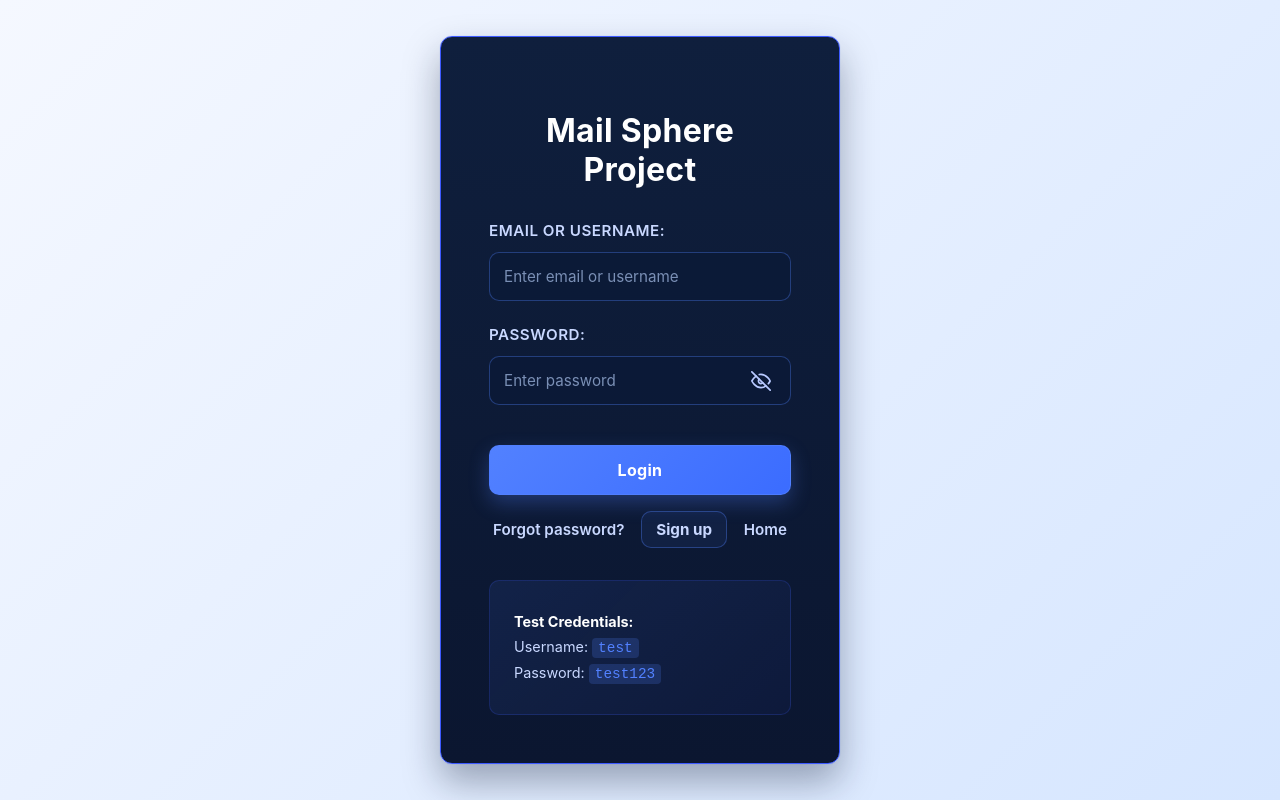
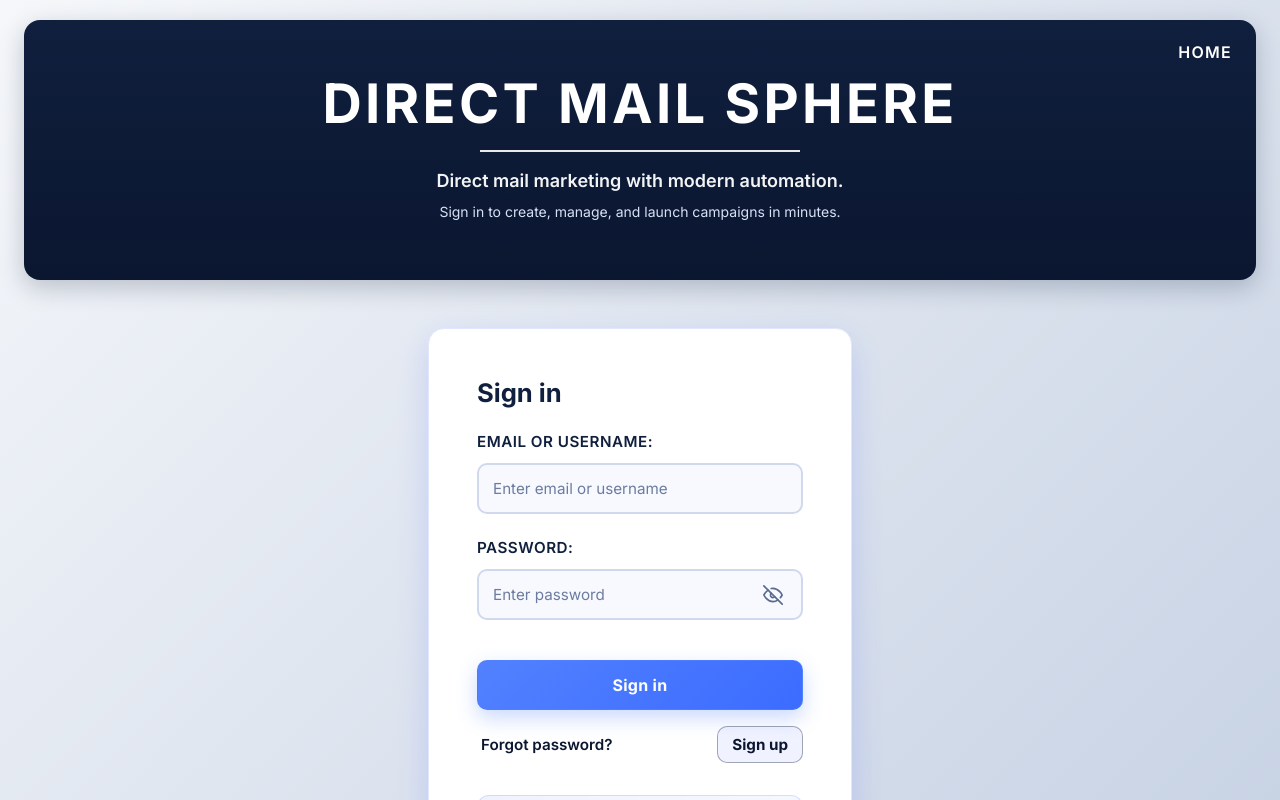
Before and after one commit to Juanfnmb1LPT/Direct-Mail-Sphere, a Vue app in the folder frontend/: page /login in a window 1280 px wide. Shown: the top 800 px of the page. Built offline with nearby package versions, Linux system fonts and the light colour scheme; the HTML template or start-up script is replaced by a standard one.

Commit message:
Changed login/signup/forgat password styling

```diff
--- a/frontend/src/App.vue
+++ b/frontend/src/App.vue
@@ -52,7 +52,7 @@ const goToHome = () => {
 
 const signOut = () => {
   localStorage.removeItem('direct-mail-profile')
-  router.push('/login')
+  router.push('/')
 }
 </script>
 
--- a/frontend/src/views/LoginView.vue
+++ b/frontend/src/views/LoginView.vue
@@ -1,7 +1,25 @@
 <template>
-  <div class="login-container">
-    <div class="login-box">
-      <h2>Mail Sphere Project</h2>
+  <div class="login-page">
+    <nav class="login-navbar">
+      <div class="login-nav-container">
+        <div class="login-brand">
+          <h1 class="login-brand-title">DIRECT MAIL SPHERE</h1>
+          <div class="login-brand-underline"></div>
+          <p class="login-brand-subtitle">
+            Direct mail marketing with modern automation.
+          </p>
+          <p class="login-brand-description">
+            Sign in to create, manage, and launch campaigns in minutes.
+          </p>
+        </div>
+        <button type="button" class="login-home-link" @click="goToHome">
+          Home
+        </button>
+      </div>
+    </nav>
+    <div class="login-shell">
+      <div class="login-panel">
+        <h2 class="panel-title">Sign in</h2>
         <form @submit.prevent="handleLogin">
         <div class="form-group">
           <label for="email">Email or Username:</label>
@@ -69,19 +87,26 @@
         <div v-if="success" class="success-message">Login successful.</div>
 
           <button type="submit" class="login-button" :disabled="loading">
-          {{ loading ? 'Logging in...' : 'Login' }}
+            {{ loading ? 'Logging in...' : 'Sign in' }}
           </button>
         </form>
 
         <div class="secondary-actions">
-        <button type="button" class="link-button" @click="openResetModal">
+          <button
+            type="button"
+            class="link-button"
+            style="color: #0b1630;"
+            @click="openResetModal"
+          >
             Forgot password?
           </button>
-        <button type="button" class="outline-button" @click="goToSignup">
+          <button
+            type="button"
+            class="outline-button"
+            style="color: #0b1630;"
+            @click="goToSignup"
+          >
             Sign up
-        </button>
-        <button type="button" class="link-button" @click="goToHome">
-          Home
           </button>
         </div>
 
@@ -89,6 +114,7 @@
           <p><strong>Test Credentials:</strong></p>
           <p>Username: <code>test</code></p>
           <p>Password: <code>test123</code></p>
+        </div>
       </div>
     </div>
 
@@ -179,33 +205,131 @@ const goToHome = () => {
 </script>
 
 <style scoped>
-.login-container {
+@import url('https://fonts.googleapis.com/css2?family=Inter:wght@400;500;600;700&display=swap');
+
+.login-page {
   min-height: 100vh;
+  display: flex;
+  flex-direction: column;
+  align-items: stretch;
+  width: 100%;
+  padding-bottom: clamp(2rem, 4vw, 3rem);
+  background: linear-gradient(135deg, #f5f7fa 0%, #c3cfe2 100%);
+  font-family: 'Inter', 'Segoe UI', 'Helvetica Neue', Arial, sans-serif;
+  --dms-text-muted: #0b1630;
+  --dms-border-soft: rgba(11, 22, 48, 0.35);
+}
+
+.login-navbar {
+  background: linear-gradient(180deg, #0f1f3d 0%, #0b1630 100%);
+  border: none;
+  padding: 0;
+  box-shadow: 0 8px 24px rgba(11, 22, 48, 0.22);
+  position: relative;
+  margin: 20px 24px 0;
+  border-radius: 16px;
+  z-index: 1;
+}
+
+.login-nav-container {
+  width: 100%;
+  margin: 0;
+  padding: 28px 32px 34px;
   display: flex;
   justify-content: center;
   align-items: center;
-  background-color: #d6e6ff;
-  width: 100%;
+  min-height: 260px;
+  position: relative;
 }
 
-.login-box {
-  background: linear-gradient(180deg, #0f1f3d 0%, #0b1630 100%);
-  border: 1px solid #3d5aff;
-  border-radius: 12px;
-  box-shadow: 0 20px 40px rgba(0, 0, 0, 0.4), 0 0 1px rgba(61, 90, 255, 0.5);
-  padding: clamp(2rem, 5vw, 3rem);
+.login-brand {
   width: 100%;
-  max-width: 400px;
-  backdrop-filter: blur(10px);
+  display: flex;
+  flex-direction: column;
+  align-items: center;
+  justify-content: center;
+  text-align: center;
+  gap: 8px;
 }
 
-.login-box h2 {
-  text-align: center;
-  margin-bottom: clamp(1.5rem, 4vw, 2rem);
+.login-brand-title {
+  font-family: 'Inter', 'Segoe UI', 'Helvetica Neue', Arial, sans-serif;
+  font-size: clamp(2rem, 4.6vw, 3.4rem);
+  font-weight: 700;
   color: #ffffff;
+  letter-spacing: 0.06em;
+  text-transform: uppercase;
+  margin: 0;
+}
+
+.login-brand-underline {
+  width: min(320px, 62vw);
+  height: 2px;
+  background: rgba(255, 255, 255, 0.9);
+  margin: 6px auto 0;
+}
+
+.login-brand-subtitle {
+  margin: 8px 0 0;
+  max-width: 680px;
+  font-size: 18px;
+  font-weight: 600;
+  color: rgba(255, 255, 255, 0.95);
+  line-height: 1.4;
+}
+
+.login-brand-description {
+  margin: 0;
+  max-width: 640px;
+  font-size: 14px;
+  color: rgba(226, 236, 255, 0.95);
+  line-height: 1.6;
+}
+
+.login-home-link {
+  position: absolute;
+  top: 22px;
+  right: 24px;
+  padding: 0;
+  border: none;
+  background: transparent;
+  color: #ffffff;
+  font-weight: 600;
+  letter-spacing: 0.08em;
+  text-transform: uppercase;
+  cursor: pointer;
+  transition: all 0.3s ease;
+  font-size: 16px;
+}
+
+.login-home-link:hover {
+  text-decoration: underline;
+  text-underline-offset: 4px;
+}
+
+.login-shell {
+  width: 100%;
+  max-width: 520px;
+  display: flex;
+  flex-direction: column;
+  gap: 24px;
+  padding: clamp(2rem, 4vw, 3rem) clamp(1.5rem, 4vw, 3rem) 0;
+  margin: 0 auto;
+}
+
+.login-panel {
+  background: #ffffff;
+  border: 1px solid #e0e7ff;
+  border-radius: 16px;
+  box-shadow: 0 12px 30px rgba(61, 90, 255, 0.18);
+  padding: clamp(2rem, 5vw, 3rem);
+}
+
+.panel-title {
+  margin: 0 0 1.5rem;
+  font-size: 1.6rem;
   font-weight: 700;
-  font-size: clamp(1.5rem, 5vw, 2rem);
-  letter-spacing: 0.3px;
+  color: #0f1f3d;
 }
 
 .form-group {
@@ -215,7 +339,7 @@ const goToHome = () => {
 .form-group label {
   display: block;
   margin-bottom: clamp(0.5rem, 2vw, 0.75rem);
-  color: #b8c9ff;
+  color: #0f1f3d;
   font-weight: 600;
   font-size: clamp(0.85rem, 2.5vw, 0.95rem);
   text-transform: uppercase;
@@ -225,24 +349,24 @@ const goToHome = () => {
 .form-group input {
   width: 100%;
   padding: clamp(10px, 2vw, 14px);
-  border: 2px solid rgba(79, 124, 255, 0.3);
+  border: 2px solid #d0d8ee;
   border-radius: 10px;
   font-size: clamp(0.9rem, 2.5vw, 0.95rem);
-  background-color: rgba(11, 26, 56, 0.8);
-  color: #ffffff;
+  background-color: #f8f9ff;
+  color: #0f1f3d;
   box-sizing: border-box;
   transition: all 0.3s ease;
 }
 
 .form-group input::placeholder {
-  color: #7a8fb5;
+  color: #6b7c9f;
 }
 
 .form-group input:focus {
   outline: none;
-  border-color: #5281ff;
-  background-color: rgba(11, 26, 56, 0.95);
-  box-shadow: 0 0 0 3px rgba(82, 129, 255, 0.15);
+  border-color: #3d5aff;
+  background-color: #ffffff;
+  box-shadow: 0 0 0 3px rgba(61, 90, 255, 0.12);
 }
 
 .password-field {
@@ -266,12 +390,12 @@ const goToHome = () => {
   display: flex;
   align-items: center;
   justify-content: center;
-  color: #b8c9ff;
+  color: #5b6b8f;
   transition: color 0.3s ease;
 }
 
 .toggle-password:hover {
-  color: #5281ff;
+  color: #3d5aff;
 }
 
 .toggle-password svg {
@@ -282,7 +406,7 @@ const goToHome = () => {
 .login-button {
   width: 100%;
   padding: clamp(12px, 2vw, 14px);
-  background: linear-gradient(135deg, #5281ff, #3b6cff);
+  background: linear-gradient(135deg, #3d5aff 0%, #5281ff 100%);
   color: white;
   border: none;
   border-radius: 10px;
@@ -311,12 +435,13 @@ const goToHome = () => {
   align-items: center;
   justify-content: space-between;
   gap: 12px;
+  flex-wrap: wrap;
 }
 
 .link-button {
   background: none;
   border: none;
-  color: #b8c9ff;
+  color: #0b1630;
   font-size: clamp(0.85rem, 2.5vw, 0.95rem);
   font-weight: 600;
   cursor: pointer;
@@ -326,24 +451,33 @@ const goToHome = () => {
 }
 
 .link-button:hover {
-  color: #5281ff;
+  color: #0f1f3d;
 }
 
 .outline-button {
   padding: 8px 14px;
   border-radius: 10px;
-  border: 1.5px solid rgba(82, 129, 255, 0.6);
-  background: rgba(82, 129, 255, 0.08);
-  color: #c9d8ff;
+  border: 1.5px solid rgba(61, 90, 255, 0.6);
+  background: rgba(61, 90, 255, 0.08);
+  color: #0b1630;
   font-size: clamp(0.85rem, 2.5vw, 0.95rem);
   font-weight: 700;
   cursor: pointer;
   transition: all 0.3s ease;
 }
 
+.login-panel .secondary-actions .link-button {
+  color: #0b1630;
+}
+
+.login-panel .secondary-actions .outline-button {
+  color: #0b1630;
+  border-color: rgba(15, 31, 61, 0.35);
+}
+
 .outline-button:hover {
-  border-color: #5281ff;
-  color: #ffffff;
+  border-color: #3d5aff;
+  color: #0f1f3d;
   box-shadow: 0 8px 18px rgba(82, 129, 255, 0.25);
   transform: translateY(-1px);
 }
@@ -355,7 +489,7 @@ const goToHome = () => {
 .modal-backdrop {
   position: fixed;
   inset: 0;
-  background: rgba(3, 8, 20, 0.7);
+  background: rgba(11, 22, 48, 0.55);
   display: flex;
   align-items: center;
   justify-content: center;
@@ -366,42 +500,45 @@ const goToHome = () => {
 .modal-card {
   width: 100%;
   max-width: 420px;
-  background: linear-gradient(180deg, #0f1f3d 0%, #0b1630 100%);
-  border: 1px solid rgba(82, 129, 255, 0.5);
-  border-radius: 14px;
-  padding: 24px;
-  box-shadow: 0 22px 48px rgba(0, 0, 0, 0.45);
-  color: #ffffff;
+  background: #ffffff !important;
+  border: 1px solid #e0e7ff !important;
+  border-radius: 16px;
+  padding: clamp(2rem, 5vw, 3rem);
+  box-shadow: 0 12px 30px rgba(61, 90, 255, 0.18) !important;
+  color: #0f1f3d !important;
   display: flex;
   flex-direction: column;
-  gap: 12px;
+  gap: 14px;
 }
 
 .modal-card h3 {
   margin: 0;
   font-size: 1.25rem;
+  font-weight: 700;
+  color: #0f1f3d !important;
 }
 
 .modal-card p {
   margin: 0;
-  color: #b8c9ff;
+  color: #3d4a63 !important;
   font-size: 0.95rem;
+  line-height: 1.5;
 }
 
 .modal-card input {
   width: 100%;
   padding: 12px 14px;
   border-radius: 10px;
-  border: 2px solid rgba(79, 124, 255, 0.3);
-  background-color: rgba(11, 26, 56, 0.8);
-  color: #ffffff;
+  border: 2px solid #d0d8ee !important;
+  background-color: #f8f9ff !important;
+  color: #0f1f3d !important;
   font-size: 0.95rem;
 }
 
 .modal-card input:focus {
   outline: none;
-  border-color: #5281ff;
-  box-shadow: 0 0 0 3px rgba(82, 129, 255, 0.15);
+  border-color: #3d5aff !important;
+  box-shadow: 0 0 0 3px rgba(61, 90, 255, 0.12) !important;
 }
 
 .modal-actions {
@@ -415,6 +552,16 @@ const goToHome = () => {
   width: auto;
   margin-top: 0;
   padding: 10px 16px;
+}
+
+.modal-actions .outline-button {
+  background: rgba(61, 90, 255, 0.08);
+  border-color: rgba(15, 31, 61, 0.35);
+}
+
+.modal-actions .outline-button:hover {
+  border-color: #3d5aff;
+  color: #0f1f3d;
 }
 
 .modal-success {
@@ -462,11 +609,11 @@ const goToHome = () => {
   padding-top: clamp(1rem, 3vw, 1.5rem);
   border-top: 1px solid rgba(61, 90, 255, 0.3);
   font-size: clamp(0.85rem, 2.5vw, 0.9rem);
-  color: #b8c9ff;
-  background: linear-gradient(135deg, rgba(82, 129, 255, 0.1), rgba(61, 90, 255, 0.05));
+  color: #3d4a63;
+  background: linear-gradient(135deg, rgba(61, 90, 255, 0.08), rgba(82, 129, 255, 0.04));
   padding: clamp(1rem, 3vw, 1.5rem);
-  border-radius: 10px;
-  border: 1px solid rgba(61, 90, 255, 0.2);
+  border-radius: 12px;
+  border: 1px solid rgba(61, 90, 255, 0.18);
 }
 
 .demo-credentials p {
--- a/frontend/src/views/SignupView.vue
+++ b/frontend/src/views/SignupView.vue
@@ -1,8 +1,26 @@
 <template>
-  <div class="signup-container">
-    <div class="signup-box">
-      <h2>Create Account</h2>
-      <form @submit.prevent="handleSignup">
+  <div class="signup-page">
+    <nav class="signup-navbar">
+      <div class="signup-nav-container">
+        <div class="signup-brand">
+          <h1 class="signup-brand-title">DIRECT MAIL SPHERE</h1>
+          <div class="signup-brand-underline"></div>
+          <p class="signup-brand-subtitle">
+            Direct mail marketing with modern automation.
+          </p>
+          <p class="signup-brand-description">
+            Create an account to launch your next campaign.
+          </p>
+        </div>
+        <button type="button" class="signup-home-link" @click="goToLogin">
+          Back to login
+        </button>
+      </div>
+    </nav>
+    <div class="signup-shell">
+      <div class="signup-panel">
+        <h2 class="panel-title">Create account</h2>
+        <form @submit.prevent="handleSignup">
         <div class="two-column">
           <div class="form-group">
             <label for="first-name">First name</label>
@@ -181,17 +199,12 @@
         <div v-if="error" class="error-message">{{ error }}</div>
         <div v-if="success" class="success-message">Account created. Please log in.</div>
 
-        <button type="submit" class="primary-button" :disabled="!canSubmit">
-          Create account
-        </button>
-      </form>
+          <button type="submit" class="primary-button" :disabled="!canSubmit">
+            Create account
+          </button>
+        </form>
 
-      <button type="button" class="link-button" @click="goToHome">
-        Home
-      </button>
-      <button type="button" class="link-button" @click="goToLogin">
-        Back to login
-      </button>
+      </div>
     </div>
   </div>
 </template>
@@ -326,33 +339,131 @@ const goToHome = () => {
 </script>
 
 <style scoped>
-.signup-container {
+@import url('https://fonts.googleapis.com/css2?family=Inter:wght@400;500;600;700&family=Playfair+Display:wght@600;700&display=swap');
+
+.signup-page {
   min-height: 100vh;
+  display: flex;
+  flex-direction: column;
+  align-items: stretch;
+  width: 100%;
+  padding-bottom: clamp(2rem, 4vw, 3rem);
+  background: linear-gradient(135deg, #f5f7fa 0%, #c3cfe2 100%);
+  font-family: 'Inter', 'Segoe UI', 'Helvetica Neue', Arial, sans-serif;
+  --dms-text-muted: #0b1630;
+  --dms-border-soft: rgba(11, 22, 48, 0.35);
+}
+
+.signup-navbar {
+  background: linear-gradient(180deg, #0f1f3d 0%, #0b1630 100%);
+  border: none;
+  padding: 0;
+  box-shadow: 0 8px 24px rgba(11, 22, 48, 0.22);
+  position: relative;
+  margin: 20px 24px 0;
+  border-radius: 16px;
+  z-index: 1;
+}
+
+.signup-nav-container {
+  width: 100%;
+  margin: 0;
+  padding: 28px 32px 34px;
   display: flex;
   justify-content: center;
   align-items: center;
-  background-color: #d6e6ff;
-  width: 100%;
-  padding: 24px;
+  min-height: 260px;
+  position: relative;
 }
 
-.signup-box {
-  background: linear-gradient(180deg, #0f1f3d 0%, #0b1630 100%);
-  border: 1px solid #3d5aff;
-  border-radius: 14px;
-  box-shadow: 0 20px 40px rgba(0, 0, 0, 0.4), 0 0 1px rgba(61, 90, 255, 0.5);
-  padding: clamp(2rem, 5vw, 3rem);
+.signup-brand {
   width: 100%;
-  max-width: 520px;
+  display: flex;
+  flex-direction: column;
+  align-items: center;
+  justify-content: center;
+  text-align: center;
+  gap: 8px;
 }
 
-.signup-box h2 {
-  text-align: center;
-  margin-bottom: clamp(1.5rem, 4vw, 2rem);
+.signup-brand-title {
+  font-family: 'Inter', 'Segoe UI', 'Helvetica Neue', Arial, sans-serif;
+  font-size: clamp(2rem, 4.6vw, 3.4rem);
+  font-weight: 700;
   color: #ffffff;
+  letter-spacing: 0.06em;
+  text-transform: uppercase;
+  margin: 0;
+}
+
+.signup-brand-underline {
+  width: min(320px, 62vw);
+  height: 2px;
+  background: rgba(255, 255, 255, 0.9);
+  margin: 6px auto 0;
+}
+
+.signup-brand-subtitle {
+  margin: 8px 0 0;
+  max-width: 680px;
+  font-size: 18px;
+  font-weight: 600;
+  color: rgba(255, 255, 255, 0.95);
+  line-height: 1.4;
+}
+
+.signup-brand-description {
+  margin: 0;
+  max-width: 640px;
+  font-size: 14px;
+  color: rgba(226, 236, 255, 0.95);
+  line-height: 1.6;
+}
+
+.signup-home-link {
+  position: absolute;
+  top: 22px;
+  right: 24px;
+  padding: 0;
+  border: none;
+  background: transparent;
+  color: #ffffff;
+  font-weight: 600;
+  letter-spacing: 0.08em;
+  text-transform: uppercase;
+  cursor: pointer;
+  transition: all 0.3s ease;
+  font-size: 16px;
+}
+
+.signup-home-link:hover {
+  text-decoration: underline;
+  text-underline-offset: 4px;
+}
+
+.signup-shell {
+  width: 100%;
+  max-width: 560px;
+  display: flex;
+  flex-direction: column;
+  gap: 24px;
+  padding: clamp(2rem, 4vw, 3rem) clamp(1.5rem, 4vw, 3rem) 0;
+  margin: 0 auto;
+}
+
+.signup-panel {
+  background: #ffffff;
+  border: 1px solid #e0e7ff;
+  border-radius: 16px;
+  box-shadow: 0 12px 30px rgba(61, 90, 255, 0.18);
+  padding: clamp(2rem, 5vw, 3rem);
+}
+
+.panel-title {
+  margin: 0 0 1.5rem;
+  font-size: 1.6rem;
   font-weight: 700;
-  font-size: clamp(1.5rem, 5vw, 2rem);
-  letter-spacing: 0.3px;
+  color: #0f1f3d;
 }
 
 .two-column {
@@ -368,7 +479,7 @@ const goToHome = () => {
 .form-group label {
   display: block;
   margin-bottom: clamp(0.5rem, 2vw, 0.75rem);
-  color: #b8c9ff;
+  color: #0f1f3d;
   font-weight: 600;
   font-size: clamp(0.85rem, 2.5vw, 0.95rem);
   text-transform: uppercase;
@@ -378,20 +489,20 @@ const goToHome = () => {
 .form-group input {
   width: 100%;
   padding: clamp(10px, 2vw, 14px);
-  border: 2px solid rgba(79, 124, 255, 0.3);
+  border: 2px solid #d0d8ee;
   border-radius: 10px;
   font-size: clamp(0.9rem, 2.5vw, 0.95rem);
-  background-color: rgba(11, 26, 56, 0.8);
-  color: #ffffff;
+  background-color: #f8f9ff;
+  color: #0f1f3d;
   box-sizing: border-box;
   transition: all 0.3s ease;
 }
 
 .form-group input:focus {
   outline: none;
-  border-color: #5281ff;
-  background-color: rgba(11, 26, 56, 0.95);
-  box-shadow: 0 0 0 3px rgba(82, 129, 255, 0.15);
+  border-color: #3d5aff;
+  background-color: #ffffff;
+  box-shadow: 0 0 0 3px rgba(61, 90, 255, 0.12);
 }
 
 .password-field {
@@ -415,12 +526,12 @@ const goToHome = () => {
   display: flex;
   align-items: center;
   justify-content: center;
-  color: #b8c9ff;
+  color: #5b6b8f;
   transition: color 0.3s ease;
 }
 
 .toggle-password:hover {
-  color: #5281ff;
+  color: #3d5aff;
 }
 
 .toggle-password svg {
@@ -433,7 +544,7 @@ const goToHome = () => {
   gap: 8px;
   align-items: center;
   margin-top: 8px;
-  color: #b8c9ff;
+  color: #5b6b8f;
   font-size: 0.85rem;
 }
 
@@ -456,7 +567,7 @@ const goToHome = () => {
 .strength-list {
   margin: 10px 0 0;
   padding-left: 18px;
-  color: #7a8fb5;
+  color: #5b6b8f;
   font-size: 0.85rem;
   display: grid;
   gap: 6px;
@@ -472,7 +583,7 @@ const goToHome = () => {
   width: 16px;
   height: 16px;
   border-radius: 4px;
-  border: 1.5px solid rgba(184, 201, 255, 0.6);
+  border: 1.5px solid rgba(91, 107, 143, 0.6);
   background: transparent;
   display: inline-flex;
   align-items: center;
@@ -499,7 +610,7 @@ const goToHome = () => {
 
 .helper-text {
   margin-top: 8px;
-  color: #ff8a80;
+  color: #d14646;
   font-size: 0.85rem;
 }
 
@@ -530,7 +641,7 @@ const goToHome = () => {
 .primary-button {
   width: 100%;
   padding: clamp(12px, 2vw, 14px);
-  background: linear-gradient(135deg, #5281ff, #3b6cff);
+  background: linear-gradient(135deg, #3d5aff 0%, #5281ff 100%);
   color: white;
   border: none;
   border-radius: 10px;
@@ -556,10 +667,9 @@ const goToHome = () => {
 }
 
 .link-button {
-  margin-top: 16px;
   background: none;
   border: none;
-  color: #b8c9ff;
+  color: #0b1630;
   font-size: 0.95rem;
   font-weight: 600;
   cursor: pointer;
@@ -569,6 +679,12 @@ const goToHome = () => {
 }
 
 .link-button:hover {
-  color: #5281ff;
+  color: #0f1f3d;
+}
+
+.secondary-actions {
+  margin-top: 16px;
+  display: flex;
+  justify-content: flex-start;
 }
 </style>
```
Lines whose indentation alone changed are shown as unchanged.
